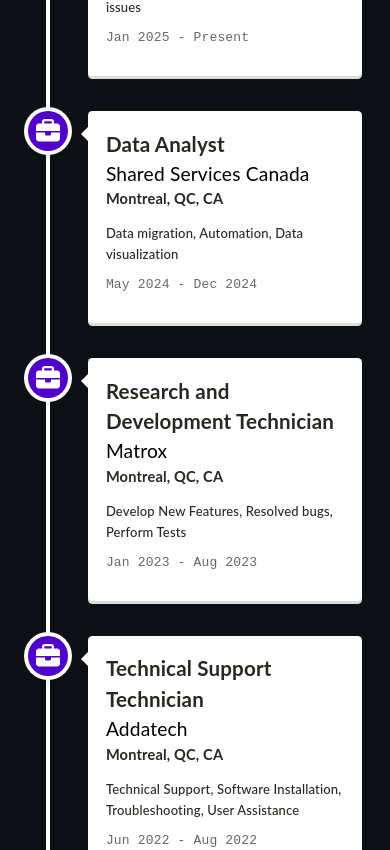
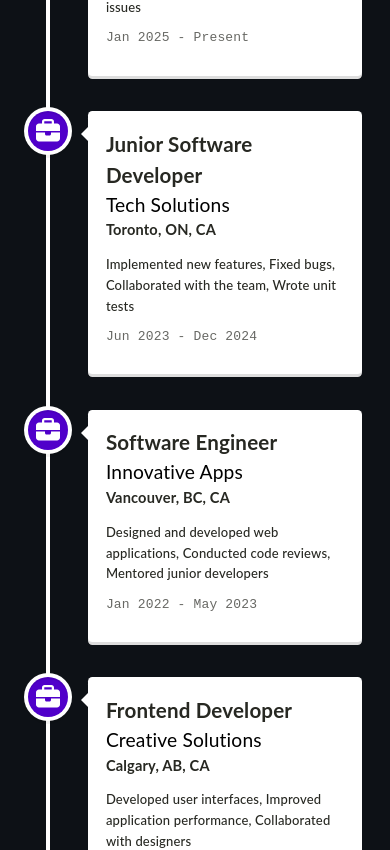
Before and after one commit to AbeKing13/my-portfolio, a React (Create React App) app: page / in a window 390 px wide. Shown: the part 2176-3026 px from the top of the page. Built offline with nearby package versions, Linux system fonts and the light colour scheme.

Commit message:
Issue #2: Added a tooltip for each job

```diff
--- /dev/null
+++ b/src/assets/styles/Tooltip.scss
@@ -0,0 +1,63 @@
+.tooltip {
+    position: absolute;
+    top: 50%;
+    left: 100%;
+    transform: translateY(-50%);
+    background-color: white;
+    color: rgb(39, 40, 34);
+    padding: 10px;
+    border-radius: 5px;
+    box-shadow: 0 3px 6px rgba(0, 0, 0, 0.1);
+    white-space: nowrap;
+    opacity: 0;
+    visibility: hidden;
+    transition: opacity 0.3s, visibility 0.3s;
+    z-index: 10000; /* Ensure the tooltip is above other elements */
+    border: 1px solid #ddd;
+    margin-left: 10px; /* Space for the arrow */
+  }
+
+  .tooltip::after {
+    content: '';
+    position: absolute;
+    top: 50%;
+    left: -5px; /* Position the arrow on the left side */
+    transform: translateY(-50%);
+    border-width: 5px;
+    border-style: solid;
+    border-color: transparent white transparent transparent; /* Arrow color */
+    box-shadow: 0 3px 6px rgba(0, 0, 0, 0.1); /* Shadow for the arrow */
+  }
+
+  @media (max-width: 768px) {
+    .tooltip {
+      top: 100%;
+      left: 50%;
+      transform: translateX(-50%);
+      margin-left: 0;
+      margin-top: 10px; /* Space for the arrow */
+    }
+
+    .tooltip::after {
+      top: -5px; /* Position the arrow on the top side */
+      left: 50%;
+      transform: translateX(-50%);
+      border-color: white transparent transparent transparent; /* Arrow color */
+    }
+  }
+
+  .vertical-timeline-element--work {
+    position: relative; /* Ensure the element creates a stacking context */
+    z-index: 1; /* Ensure the element is above other elements */
+  }
+
+  .vertical-timeline-element--work:hover {
+    z-index: 2; /* Ensure the element is above other elements when hovered */
+    margin-bottom: 70px; /* Adjust this value as needed to ensure space for the tooltip */
+  }
+
+  .vertical-timeline-element--work:hover .tooltip {
+    opacity: 1;
+    visibility: visible;
+    z-index: 10000; /* Ensure the tooltip is above other elements */
+  }
--- a/src/components/Timeline.tsx
+++ b/src/components/Timeline.tsx
@@ -1,14 +1,19 @@
-import React from "react";
+import React, { useState } from "react";
 import '@fortawesome/free-regular-svg-icons'
 import { FontAwesomeIcon } from '@fortawesome/react-fontawesome';
 import { faBriefcase } from '@fortawesome/free-solid-svg-icons';
 import { VerticalTimeline, VerticalTimelineElement }  from 'react-vertical-timeline-component';
-import { Link } from 'react-router-dom';
+import Tooltip from './Tooltip';
 import 'react-vertical-timeline-component/style.min.css';
 import '../assets/styles/Timeline.scss'
 
+function Timeline() {
+  const [activeElement, setActiveElement] = useState<number | null>(null);
 
-function Timeline() {
+  const handleTouch = (index: number) => {
+    setActiveElement(activeElement === index ? null : index);
+  };
+
   return (
     <div id="history">
       <div className="items-container">
@@ -22,59 +27,142 @@
             iconStyle={{ background: '#5000ca', color: 'rgb(39, 40, 34)' }}
             icon={<FontAwesomeIcon icon={faBriefcase} />}
           >
-            <Link to="/software-developer">
+            <div onClick={() => handleTouch(0)}>
               <h3 className="vertical-timeline-element-title">Software Developer Intern</h3>
               <h4 className="vertical-timeline-element-company">Stingray Digital</h4>
               <h5 className="vertical-timeline-element-subtitle">Montreal, QC, CA</h5>
               <p>
                 Develop ETL jobs, Create data marts, Build new features, Investigate data issues
               </p>
-            </Link>
+              {activeElement === 0 && (
+                <Tooltip content={
+                  <div>
+                    <p>Tasks:</p>
+                    <ul>
+                      <li>Develop ETL jobs</li>
+                      <li>Create data marts</li>
+                      <li>Build new features</li>
+                      <li>Investigate data issues</li>
+                    </ul>
+                    <p>Technologies:</p>
+                    <ul>
+                      <li>Python</li>
+                      <li>SQL</li>
+                      <li>React</li>
+                    </ul>
+                  </div>
+                } />
+              )}
+            </div>
           </VerticalTimelineElement>
+
           <VerticalTimelineElement
             className="vertical-timeline-element--work"
-            date="May 2024 - Dec 2024"
+            contentStyle={{ background: 'white', color: 'rgb(39, 40, 34)' }}
+            contentArrowStyle={{ borderRight: '7px solid  white' }}
+            date="Jun 2023 - Dec 2024"
             iconStyle={{ background: '#5000ca', color: 'rgb(39, 40, 34)' }}
             icon={<FontAwesomeIcon icon={faBriefcase} />}
           >
-            <Link to="/data-analyst">
-            <h3 className="vertical-timeline-element-title">Data Analyst</h3>
-            <h4 className="vertical-timeline-element-company">Shared Services Canada</h4>
-            <h5 className="vertical-timeline-element-subtitle">Montreal, QC, CA</h5>
+            <div onClick={() => handleTouch(1)}>
+              <h3 className="vertical-timeline-element-title">Junior Software Developer</h3>
+              <h4 className="vertical-timeline-element-company">Tech Solutions</h4>
+              <h5 className="vertical-timeline-element-subtitle">Toronto, ON, CA</h5>
               <p>
-              Data migration, Automation, Data visualization
+                Implemented new features, Fixed bugs, Collaborated with the team, Wrote unit tests
               </p>
-            </Link>
+              {activeElement === 1 && (
+                <Tooltip content={
+                  <div>
+                    <p>Tasks:</p>
+                    <ul>
+                      <li>Implemented new features</li>
+                      <li>Fixed bugs</li>
+                      <li>Collaborated with the team</li>
+                      <li>Wrote unit tests</li>
+                    </ul>
+                    <p>Technologies:</p>
+                    <ul>
+                      <li>JavaScript</li>
+                      <li>React</li>
+                      <li>Jest</li>
+                    </ul>
+                  </div>
+                } />
+              )}
+            </div>
           </VerticalTimelineElement>
+
           <VerticalTimelineElement
             className="vertical-timeline-element--work"
-            date="Jan 2023 - Aug 2023"
+            contentStyle={{ background: 'white', color: 'rgb(39, 40, 34)' }}
+            contentArrowStyle={{ borderRight: '7px solid  white' }}
+            date="Jan 2022 - May 2023"
             iconStyle={{ background: '#5000ca', color: 'rgb(39, 40, 34)' }}
             icon={<FontAwesomeIcon icon={faBriefcase} />}
           >
-            <Link to="/rnd-technician">
-            <h3 className="vertical-timeline-element-title">Research and Development Technician</h3>
-            <h4 className="vertical-timeline-element-company">Matrox</h4>
-            <h5 className="vertical-timeline-element-subtitle">Montreal, QC, CA</h5>
+            <div onClick={() => handleTouch(2)}>
+              <h3 className="vertical-timeline-element-title">Software Engineer</h3>
+              <h4 className="vertical-timeline-element-company">Innovative Apps</h4>
+              <h5 className="vertical-timeline-element-subtitle">Vancouver, BC, CA</h5>
               <p>
-              Develop New Features, Resolved bugs, Perform Tests
+                Designed and developed web applications, Conducted code reviews, Mentored junior developers
               </p>
-            </Link>
+              {activeElement === 2 && (
+                <Tooltip content={
+                  <div>
+                    <p>Tasks:</p>
+                    <ul>
+                      <li>Designed and developed web applications</li>
+                      <li>Conducted code reviews</li>
+                      <li>Mentored junior developers</li>
+                    </ul>
+                    <p>Technologies:</p>
+                    <ul>
+                      <li>TypeScript</li>
+                      <li>Angular</li>
+                      <li>Node.js</li>
+                    </ul>
+                  </div>
+                } />
+              )}
+            </div>
           </VerticalTimelineElement>
+
           <VerticalTimelineElement
             className="vertical-timeline-element--work"
-            date="Jun 2022 - Aug 2022"
+            contentStyle={{ background: 'white', color: 'rgb(39, 40, 34)' }}
+            contentArrowStyle={{ borderRight: '7px solid  white' }}
+            date="Sep 2020 - Dec 2021"
             iconStyle={{ background: '#5000ca', color: 'rgb(39, 40, 34)' }}
             icon={<FontAwesomeIcon icon={faBriefcase} />}
           >
-            <Link to="/tech-support">
-            <h3 className="vertical-timeline-element-title">Technical Support Technician</h3>
-            <h4 className="vertical-timeline-element-company">Addatech</h4>
-            <h5 className="vertical-timeline-element-subtitle">Montreal, QC, CA</h5>
+            <div onClick={() => handleTouch(3)}>
+              <h3 className="vertical-timeline-element-title">Frontend Developer</h3>
+              <h4 className="vertical-timeline-element-company">Creative Solutions</h4>
+              <h5 className="vertical-timeline-element-subtitle">Calgary, AB, CA</h5>
               <p>
-              Technical Support, Software Installation, Troubleshooting, User Assistance
+                Developed user interfaces, Improved application performance, Collaborated with designers
               </p>
-            </Link>
+              {activeElement === 3 && (
+                <Tooltip content={
+                  <div>
+                    <p>Tasks:</p>
+                    <ul>
+                      <li>Developed user interfaces</li>
+                      <li>Improved application performance</li>
+                      <li>Collaborated with designers</li>
+                    </ul>
+                    <p>Technologies:</p>
+                    <ul>
+                      <li>HTML</li>
+                      <li>CSS</li>
+                      <li>JavaScript</li>
+                    </ul>
+                  </div>
+                } />
+              )}
+            </div>
           </VerticalTimelineElement>
         </VerticalTimeline>
       </div>
--- /dev/null
+++ b/src/components/Tooltip.tsx
@@ -0,0 +1,16 @@
+import React from 'react';
+import '../assets/styles/Tooltip.scss';
+
+interface TooltipProps {
+  content: React.ReactNode;
+}
+
+const Tooltip: React.FC<TooltipProps> = ({ content }) => {
+  return (
+    <div className="tooltip">
+      {content}
+    </div>
+  );
+};
+
+export default Tooltip;
```
Lines whose indentation alone changed are shown as unchanged.
